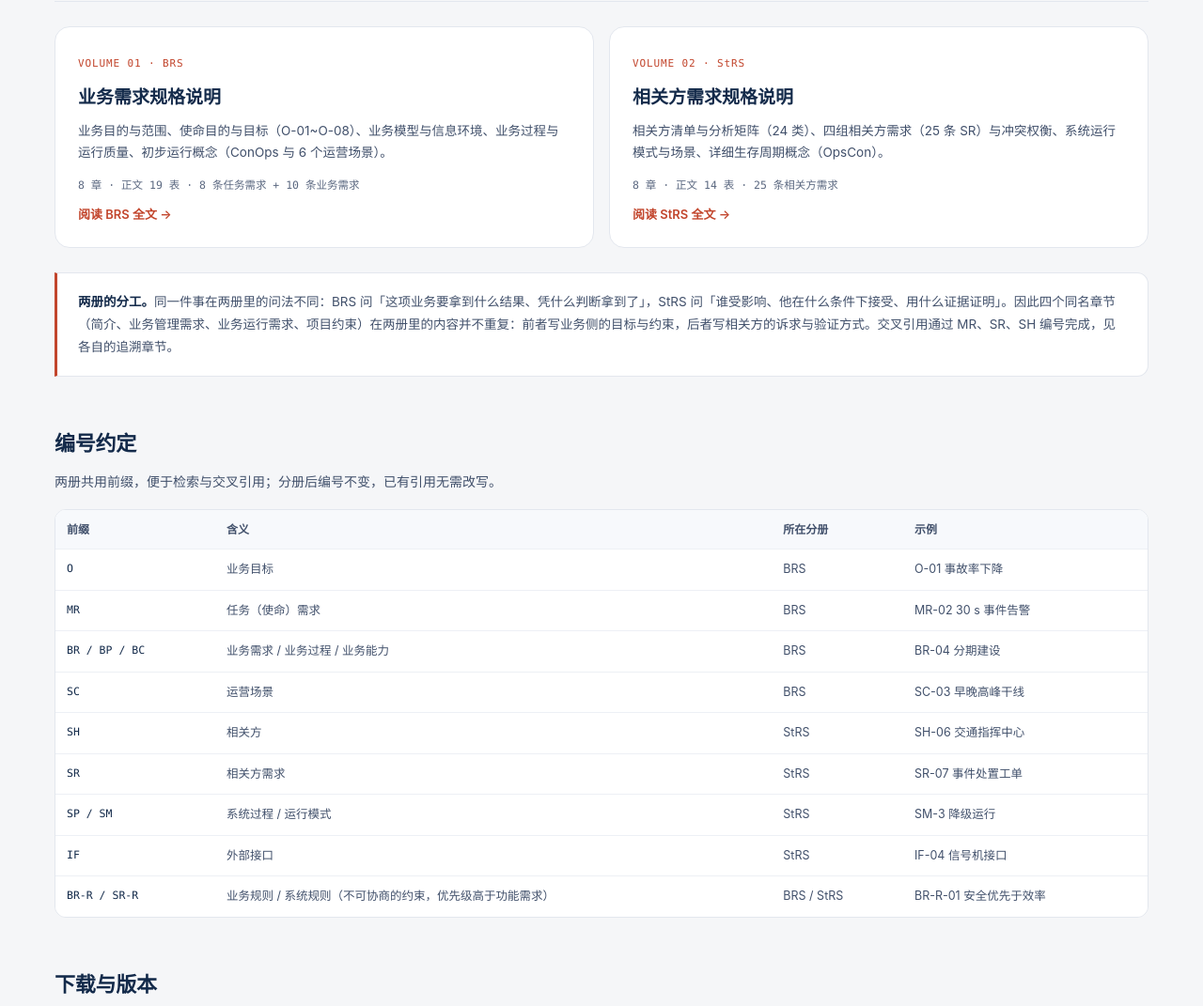
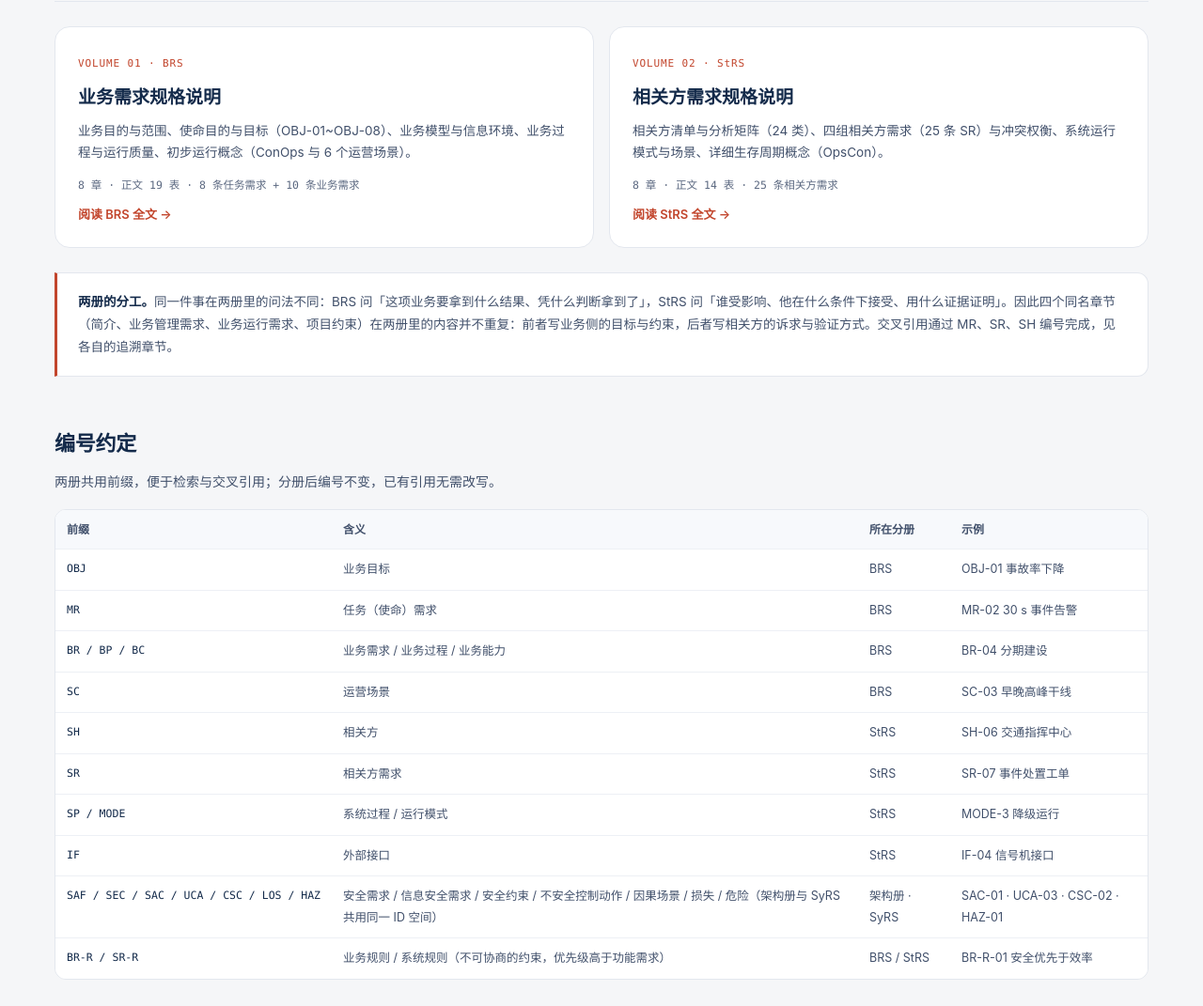
Before and after one commit to atongzhuo/complex-systems-engineering-2026, a plain HTML site: page brs-strs.html in a window 1280 px wide. Shown: the part 460-1531 px from the top of the page at 94% size. Drawn offline with Linux system fonts and the light colour scheme.

Commit message:
Update numbering legend for the new prefixes

```diff
--- a/brs-strs.html
+++ b/brs-strs.html
@@ -199,7 +199,7 @@ footer .wrap{display:flex;justify-content:space-between;gap:16px;flex-wrap:wrap}
     <a href="./brs.html">
       <span class="tag">VOLUME 01 · BRS</span>
       <h3>业务需求规格说明</h3>
-      <p>业务目的与范围、使命目的与目标（O-01~O-08）、业务模型与信息环境、业务过程与运行质量、初步运行概念（ConOps 与 6 个运营场景）。</p>
+      <p>业务目的与范围、使命目的与目标（OBJ-01~OBJ-08）、业务模型与信息环境、业务过程与运行质量、初步运行概念（ConOps 与 6 个运营场景）。</p>
       <span class="stat">8 章 · 正文 19 表 · 8 条任务需求 + 10 条业务需求</span>
       <span class="go">阅读 BRS 全文 →</span>
     </a>
@@ -223,14 +223,15 @@ footer .wrap{display:flex;justify-content:space-between;gap:16px;flex-wrap:wrap}
       <table>
         <thead><tr><th>前缀</th><th>含义</th><th>所在分册</th><th>示例</th></tr></thead>
         <tbody>
-          <tr><td>O</td><td>业务目标</td><td>BRS</td><td>O-01 事故率下降</td></tr>
+          <tr><td>OBJ</td><td>业务目标</td><td>BRS</td><td>OBJ-01 事故率下降</td></tr>
           <tr><td>MR</td><td>任务（使命）需求</td><td>BRS</td><td>MR-02 30 s 事件告警</td></tr>
           <tr><td>BR / BP / BC</td><td>业务需求 / 业务过程 / 业务能力</td><td>BRS</td><td>BR-04 分期建设</td></tr>
           <tr><td>SC</td><td>运营场景</td><td>BRS</td><td>SC-03 早晚高峰干线</td></tr>
           <tr><td>SH</td><td>相关方</td><td>StRS</td><td>SH-06 交通指挥中心</td></tr>
           <tr><td>SR</td><td>相关方需求</td><td>StRS</td><td>SR-07 事件处置工单</td></tr>
-          <tr><td>SP / SM</td><td>系统过程 / 运行模式</td><td>StRS</td><td>SM-3 降级运行</td></tr>
+          <tr><td>SP / MODE</td><td>系统过程 / 运行模式</td><td>StRS</td><td>MODE-3 降级运行</td></tr>
           <tr><td>IF</td><td>外部接口</td><td>StRS</td><td>IF-04 信号机接口</td></tr>
+          <tr><td>SAF / SEC / SAC / UCA / CSC / LOS / HAZ</td><td>安全需求 / 信息安全需求 / 安全约束 / 不安全控制动作 / 因果场景 / 损失 / 危险（架构册与 SyRS 共用同一 ID 空间）</td><td>架构册 · SyRS</td><td>SAC-01 · UCA-03 · CSC-02 · HAZ-01</td></tr>
           <tr><td>BR-R / SR-R</td><td>业务规则 / 系统规则（不可协商的约束，优先级高于功能需求）</td><td>BRS / StRS</td><td>BR-R-01 安全优先于效率</td></tr>
         </tbody>
       </table>
```
